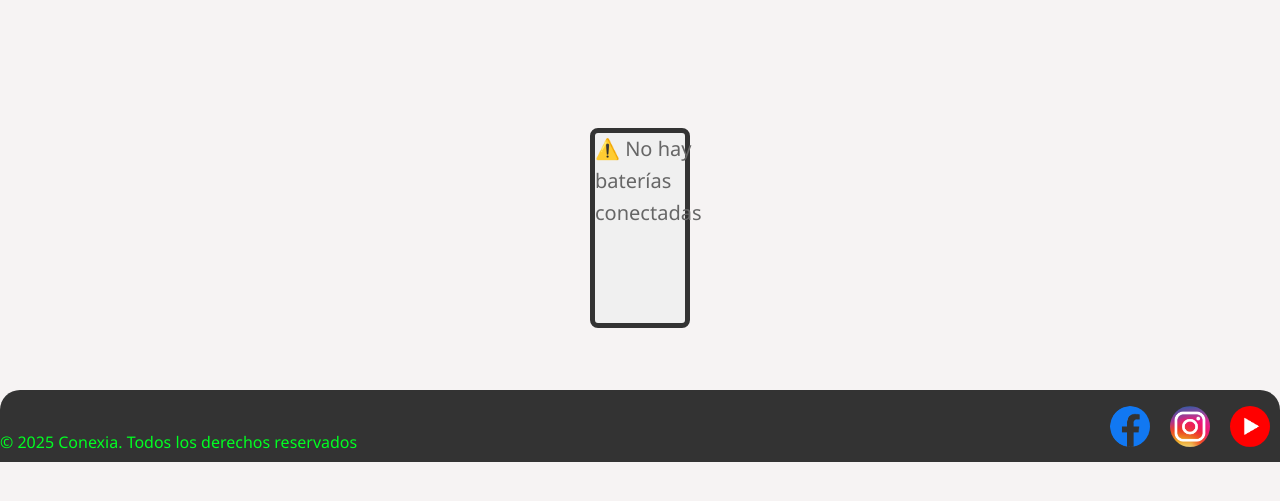
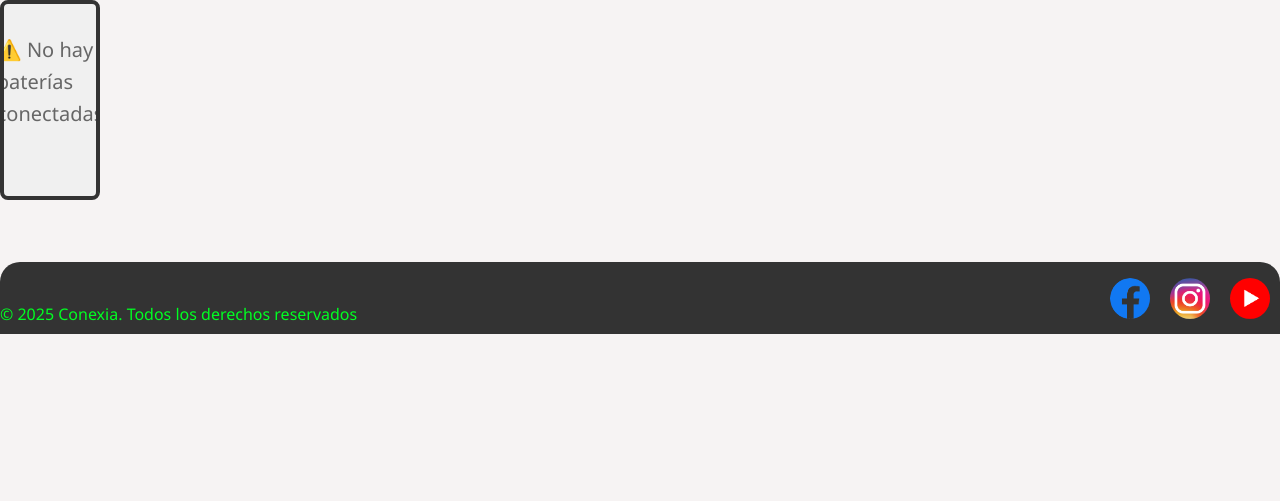
Before and after one commit to juanpedrombanchama-maker/baterry-monitor, a Flask app: page / in a window 1280 px wide. Shown: the part 143-644 px from the top of the page. Run offline with Flask 3, Linux system fonts and the light colour scheme; data that the repository does not hold is empty.

Commit message:
pruebas de batería imagen 6

```diff
--- a/static/css/style.css
+++ b/static/css/style.css
@@ -294,26 +294,36 @@ textarea.form-contac{
 .redes-2 img:hover{
     box-shadow: 0 3px 10px rgba(0, 0, 0, 0.386);
 }
+#contenedor-baterias {
+  display: flex;
+  flex-wrap: wrap;
+  justify-content: center;
+  gap: 20px;
+  margin-top: 30px;
+}
+
 .bateria-container {
-    justify-self: center;
-    margin-top: 10%;
-    display: grid;
+    position: relative;
     width: 100px;
     height: 200px;
-    border: 5px solid #333;
+    border: 4px solid #333;
     border-radius: 8px;
   background-color: #f0f0f0;
+  overflow: hidden;
 }
+
 .bateria-nivel {
+  position: absolute;
+   bottom: 0;
+  left: 0;
+  width: 100%;
+  height: 0%;
+  background-color: #4caf50;
+  transition: height 0.5s ease;
+}
+
+.bateria-tapita {
   position: relative;
-    bottom: 0;
-    height: 100%;
-    width: 0%;
-    background-color: #4caf50;
-    transition: width 0.5s ease;
-}
-.bateria-tapita {
-    position: absolute;
   top: -12px;
   left: 35%;
   width: 30px;
```
Lines whose indentation alone changed are shown as unchanged.
